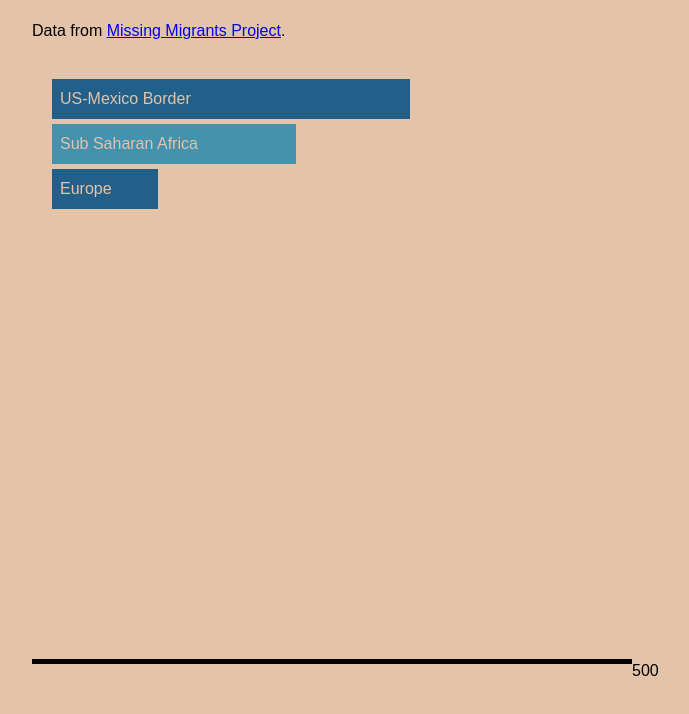
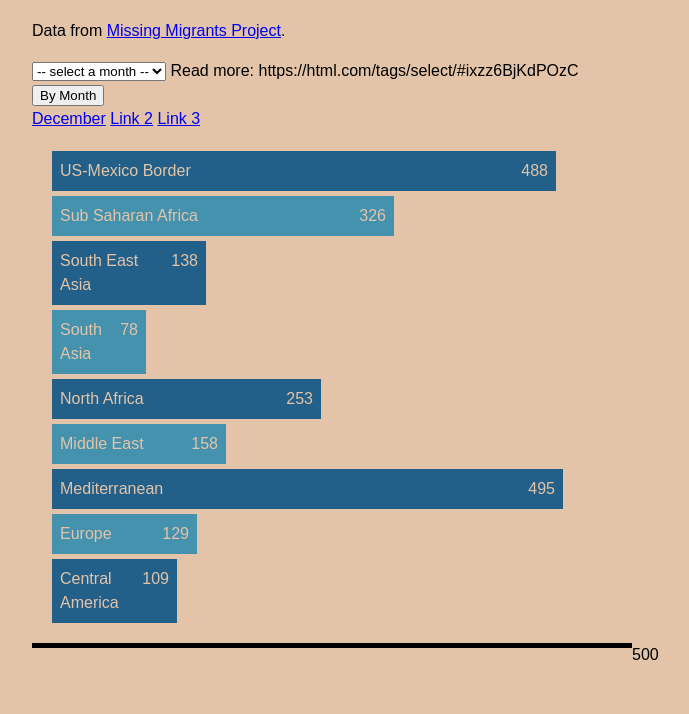
Before and after one commit to eraming/tracing-migrants-js, a plain HTML site: page index.html in a window 1280 px wide. Shown: the part 80-794 px from the top of the page, without its empty margins (308-997 px from the left). Drawn offline with Linux system fonts and the light colour scheme.

Commit message:
after tues nite

```diff
--- a/css/site.css
+++ b/css/site.css
@@ -17,7 +17,7 @@ body {
 .GridContainer {
   display: grid;
   grid-template-columns: 1fr minmax(auto, 600px) 1fr;
-  grid-template-rows: 1fr minmax(auto, 600px) 2em;
+  grid-template-rows: 1fr auto 2em;
 }
 
 
@@ -60,6 +60,8 @@ hr {
   margin: 5px;
   color: #e3c4a8;
   transition-duration: 0.4s;
+  display: flex;
+  justify-content: space-between;
 }
 
 .BarChart-bar:nth-of-type(odd) {
@@ -71,3 +73,7 @@ hr {
     background-color: #000000;
 
 }
+
+.total {
+
+}
--- a/index.html
+++ b/index.html
@@ -13,6 +13,27 @@
       <div class="Header">
           <h1>2019 Recorded Migrant Deaths </h1>
           <p> Data from <a href="https://missingmigrants.iom.int/">Missing Migrants Project</a>. </p>
+
+
+
+
+
+      <select id="months" onchange="render()">
+        <option selected value> -- select a month -- </option>
+        <option value="Dec">December</option>
+        <option value="Oct">October</option>
+      </select>
+
+      Read more: https://html.com/tags/select/#ixzz6BjKdPOzC
+
+      <div class="dropdown">
+        <button class="dropbtn">By Month</button>
+        <div class="dropdown-content">
+          <a href="#" onclick="fetchMonthDec();event.preventDefault();">December</a>
+          <a href="#">Link 2</a>
+          <a href="#">Link 3</a>
+        </div>
+      </div>
 
       </div>
 
--- a/js/main.js
+++ b/js/main.js
@@ -1,106 +1,112 @@
-//
-//
+render();
 
-function doFetch() {
+function generateBar(total, region) {
+  let chart = document.querySelector('#BarChart');
+  let width = total *1 + "px";
+  chart.innerHTML += `
+      <div class="BarChart-bar" style="width: ${width}" onClick="alert("Hello");">
+        ${region}  &nbsp; &nbsp;
+
+        <span class="total"> ${total} </span>
+      </div>
+  `;
+
+};
+
+
+
+//////////////////////// FUNCTIONS FOR SECOND SET OF DATA ////////////////////////////////////
+
+
+function drawBarsForMonth(selectedMonth) {
   fetch("./public/migrants2019.json", { mode: 'cors', method: 'get', headers: { 'Access-Control-Allow-Origin': '*' }})
     .then(response => response.json())
     .then(data => {
 
-    let total = 0;
-
+      let chart = document.querySelector('#BarChart');
+      chart.innerHTML = '';
+      let total_us = 0;
+      let total_med = 0;
 
       for (let migrantInfo of data) {
           region = migrantInfo['Region of Incident'];
           dead = parseFloat(migrantInfo['Number Dead']);
-          console.log(region);
-          // console.log(dead);
+          month = migrantInfo['Reported Month'];
 
-          if (region === 'US-Mexico Border') {
 
-            total += dead;
-            console.log("web id:", migrantInfo['Web ID']);
-            console.log(dead);
-            console.log(total);
-            // console.log(dead);
+          if (region === 'US-Mexico Border' && month === selectedMonth) {
 
+            total_us += dead;
+            // console.log("web id:", migrantInfo['Web ID']);
+            console.log("Total US Border:", total_us);
+            console.log(month);
           };
+
+
+          if (region === 'Mediterranean' && month === selectedMonth) {
+            total_med += dead;
+            // console.log("web id:", migrantInfo['Web ID']);
+            console.log("Total Mediterranean:", total_med);
+            console.log(month);
+          };
+
+
+        // ending bracket for loop
         };
 
+// calling functions after the for loop is complete
+
+      drawMonthBar(total_us, "US-Mexico Border");
+      drawMonthBar(total_med, "Mediterranean");
+
+
+    //data => { ending bracket
   });
+  // end bracket doFetch() {
 };
 
-doFetch();
+
+// fetchMonthDec();
+
+function drawMonthBar(total, region) {
+  let chart = document.querySelector('#BarChart');
+  let width = total * 5 + "px";
+  chart.innerHTML += `
+      <div class="BarChart-bar" style="width: ${width}" onClick="alert("Hello");">
+        ${region}
+        <span class="total">  ${total}  </span>
+      </div>
+  `;
+};
 
 
 
 
-function secondFetch() {
-  fetch("./public/region-total.json", { mode: 'cors', method: 'get', headers: { 'Access-Control-Allow-Origin': '*' }})
-    .then(response => response.json())
-    .then(data => {
-    console.log(data);
+function render(data){
+  let chart = document.querySelector('#BarChart');
+  chart.innerHTML = '';
 
-    for (let migrantInfo of data) {
-          let region = migrantInfo.region;
-          let total = migrantInfo.total;
-          console.log(region);
-  };
+  let selectElement = document.querySelector("#months")
+  let selectedMonth = selectElement.options[selectElement.selectedIndex].value
 
+  if (selectedMonth) {
+    drawBarsForMonth(selectedMonth)
+  } else {
+    fetch("./public/region-total.json", { mode: 'cors', method: 'get', headers: { 'Access-Control-Allow-Origin': '*' }})
+      .then(response => response.json())
+      .then(data => {
+      console.log(data);
 
-  });
-};
+      drawDefaultBars(data)
+    });
+  }
+}
 
-secondFetch();
+function drawDefaultBars(data) {
+  for (let migrantInfo of data) {
+        let region = migrantInfo.region;
+        let total = migrantInfo.total;
 
-
-
-// hard-coded array below
-
-let migrantStats = [
-      [488, 'US-Mexico Border'],
-      [326, 'Sub Saharan Africa'],
-      [129, 'Europe'],
-  ];
-
-
-function generateBar() {
-
-  for (let migrantInfo of migrantStats) {
-        let stat = migrantInfo[0];
-        let region = migrantInfo[1];
-
-    let chart = document.querySelector('#BarChart');
-    let width = stat *.7 + "px";
-    chart.innerHTML += `
-        <div class="BarChart-bar" style="width: ${width}">
-          ${region}
-        </div>
-    `;
-
-  };
-};
-
-generateBar();
-
-
-// function generateBar() {
-//     let chartDiv = document.querySelector('#BarChart');
-//     chartDiv.innerHTML = ''
-//
-//
-//     for (let migrantInfo of migrantStats) {
-//         let stat = migrantInfo[0];
-//         let region = migrantInfo[1];
-//
-//         let bar = document.createElement('div');
-//
-//         bar.classList.add('BarChart-bar');
-//         bar.textContent = region;
-//         bar.style.width = stat * .7 + "px";
-//
-//         chartDiv.appendChild(bar);
-//     }
-// }
-//
-//
-// generateBar();
+      generateBar(total, region);
+    };
+}
--- a/public/region-total.json
+++ b/public/region-total.json
@@ -16,16 +16,8 @@
     "total": 78
   },
   {
-   "region": "South America",
-    "total": 33
-  },
-  {
    "region": "North Africa",
     "total": 253
-  },
-  {
-    "region": "Horn of Africa",
-    "total": 66
   },
   {
     "region": "Middle East",
@@ -42,9 +34,5 @@
   {
     "region": "Central America",
     "total": 109
-  },
-  {
-    "region": "Carribbean",
-    "total": 65
   }
 ]
```
